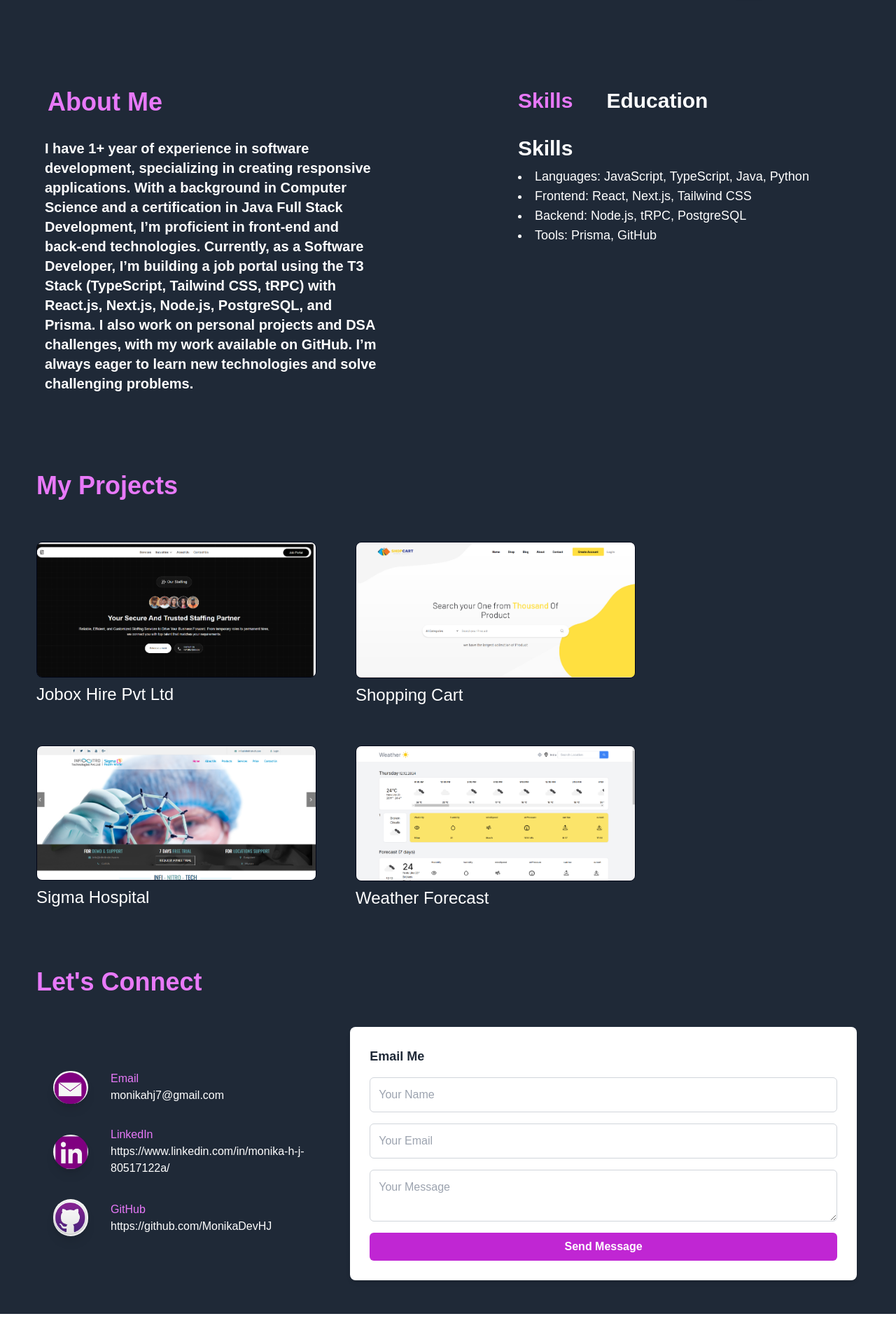
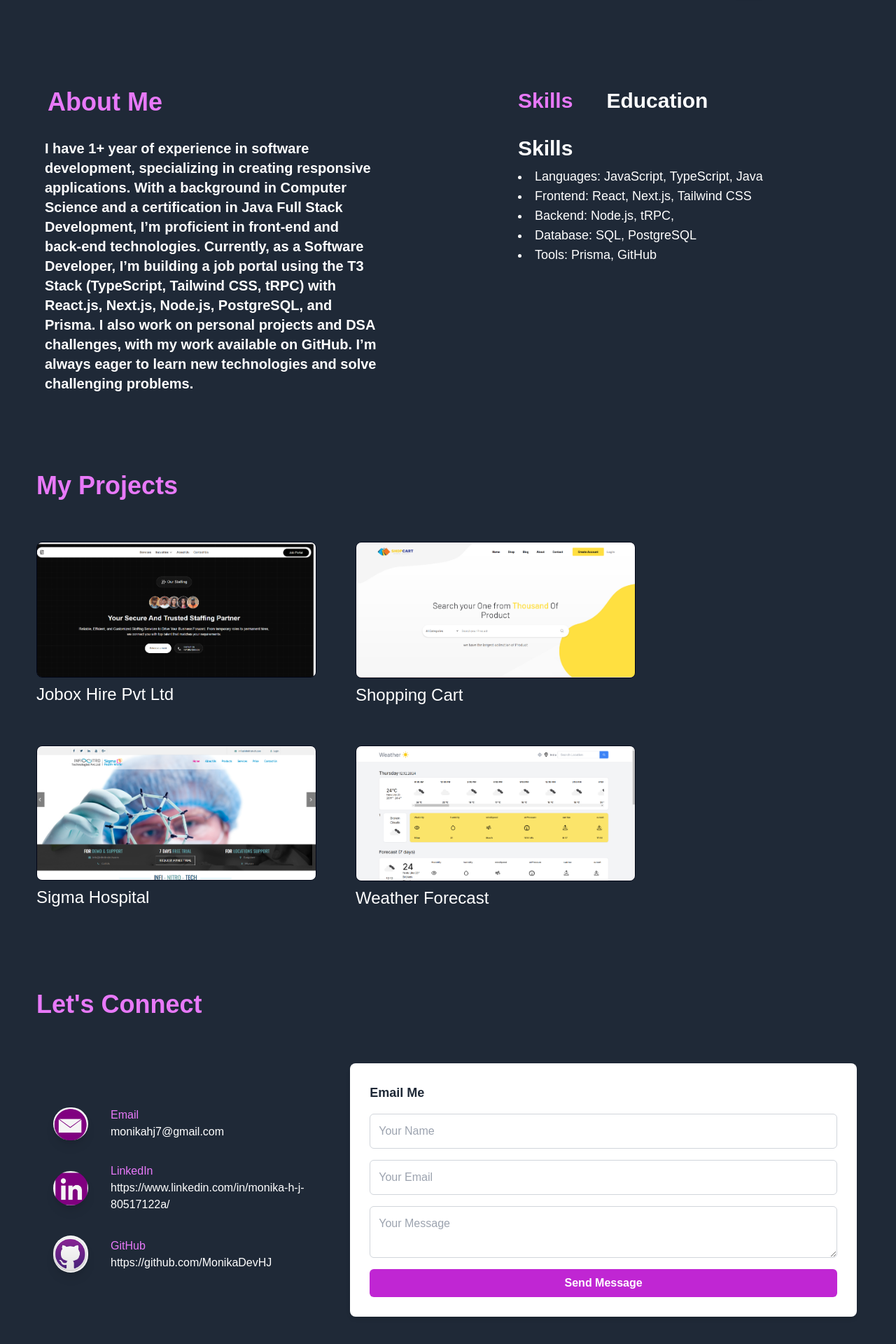
Before and after one commit to MonikaDevHJ/MonikaHJ_Portfolio, a Next.js app: page / in a window 1280 px wide. Shown: the part 546-2466 px from the top of the page at 70% size. Before the commit the page ends 2423 px from the top, so only its background shows below. Built offline with nearby package versions, Linux system fonts and the light colour scheme.

Commit message:
text variation

```diff
--- a/src/components/About.tsx
+++ b/src/components/About.tsx
@@ -54,9 +54,11 @@ const About: React.FC = () => {
             <div>
               <p className="font-bold text-white text-3xl mt-8 mb-2">Skills</p>
               <ul className="text-white list-disc list-inside text-lg">
-                <li>Languages: JavaScript, TypeScript, Java, Python</li>
+                <li>Languages: JavaScript, TypeScript, Java</li>
                 <li>Frontend: React, Next.js, Tailwind CSS</li>
-                <li>Backend: Node.js, tRPC, PostgreSQL</li>
+                <li>Backend: Node.js, tRPC, </li>
+                <li>Database: SQL,  PostgreSQL</li>
+
                 <li>Tools: Prisma, GitHub</li>
               </ul>
             </div>
@@ -67,7 +69,7 @@ const About: React.FC = () => {
             <div>
               <p className="font-bold text-white text-3xl mt-8 mb-2">Education</p>
               <ul className="text-white list-disc list-inside text-lg">
-                <li>BSC in Computer Science</li>
+                <li>Bachelor’s of   Computer Science</li>
                 <li>Certified Java Full Stack Developer</li>
               </ul>
             </div>
--- a/src/components/Contact.tsx
+++ b/src/components/Contact.tsx
@@ -9,12 +9,12 @@ import Github from "../assets/Github.png";
 
 const Contact: React.FC = () => {
   return (
-    <div id="contact" className="px-8 py-6 mt-4 animate-fade-in bg-gray-800">
+    <div id="contact" className="px-8 py-6 mt-12  animate-fade-in bg-gray-800 ">
       <div>
         <p className="font-bold text-fuchsia-400 ml-5 text-4xl">Let's Connect</p>
       </div>
 
-      <div className="flex flex-col md:flex-row justify-center items-center mt-5 ml-5 space-y-8 md:space-y-0 md:space-x-16 p-6  rounded-lg">
+      <div className="flex flex-col md:flex-row justify-center items-center mt-10 ml-5 space-y-8 md:space-y-0 md:space-x-16 p-6  rounded-lg ">
         {/* First Column */}
         <div className="flex flex-col space-y-8 md:w-1/3">
           <div className="flex items-center">
```
